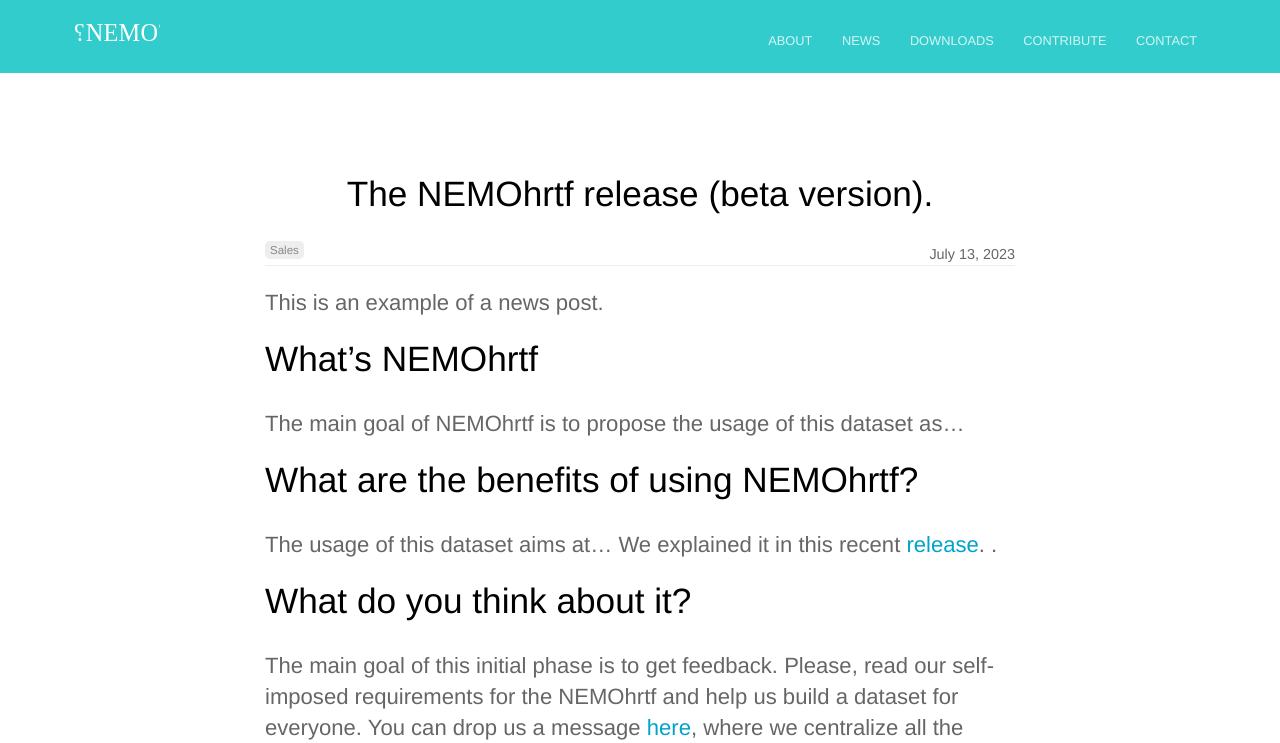
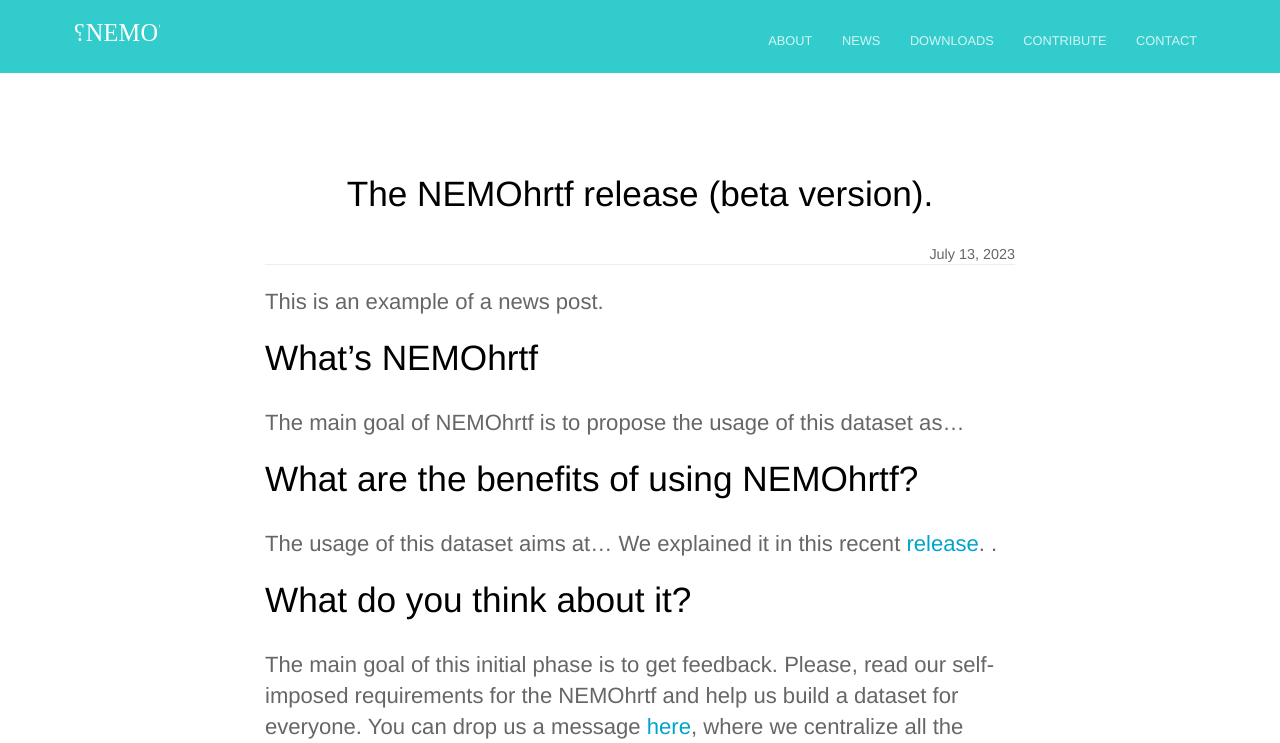
Before and after one commit to TheNEMOproject/TheNEMOproject.github.io, a Jekyll site: the page built from _posts/2023-07-13-nemohrtf-an-hrtf-to-use-as-default.md, in a window 1280 px wide, cut to the strip 0-743 px from the top of the page. Built offline with Jekyll 4.4.1, drawn with Linux system fonts in a browser that asks for light colours.

Commit message:
Update 2023-07-13-nemohrtf-an-hrtf-to-use-as-default.md

```diff
--- a/_posts/2023-07-13-nemohrtf-an-hrtf-to-use-as-default.md
+++ b/_posts/2023-07-13-nemohrtf-an-hrtf-to-use-as-default.md
@@ -1,8 +1,6 @@
 ---
 date: 2023-07-13
 title: The NEMOhrtf release (beta version).
-categories:
-  - sales
 author_staff_member: anna
 ---
 
```
